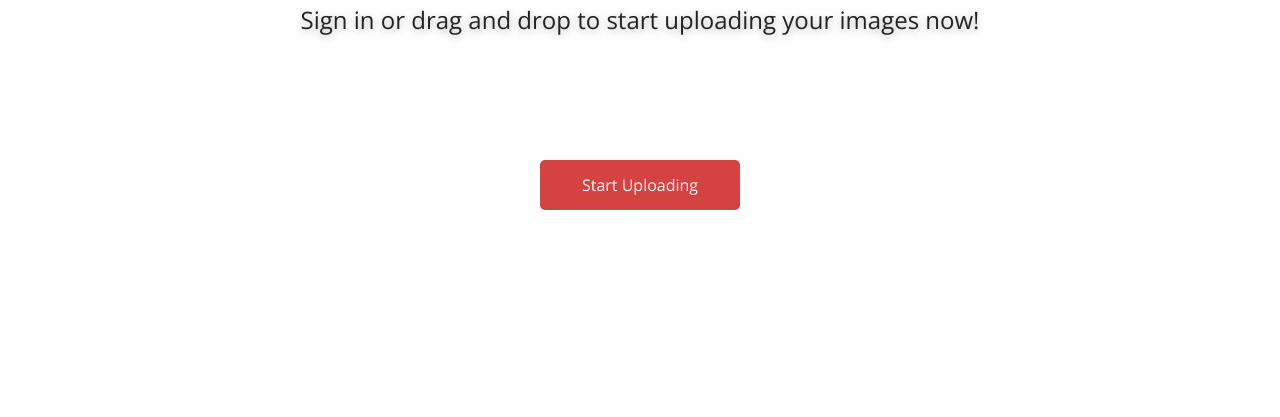
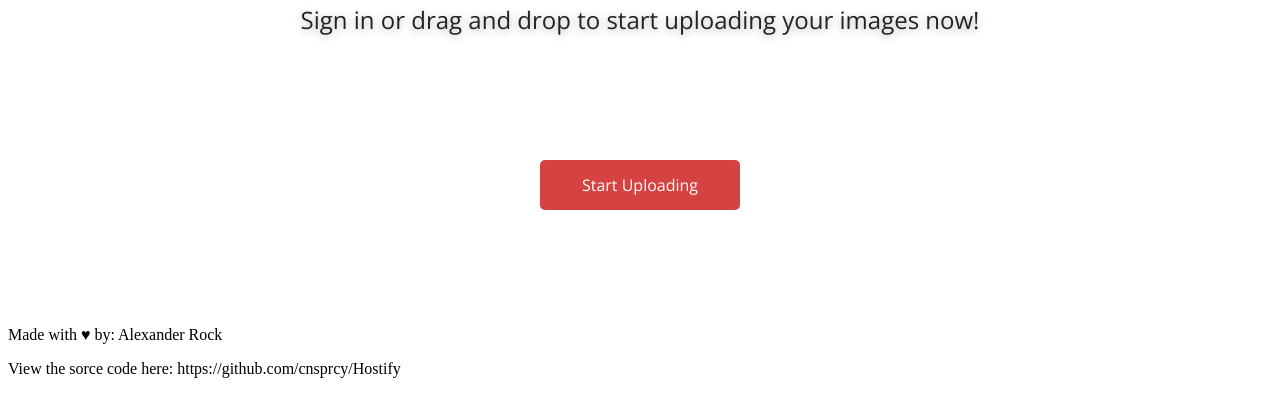
Before and after one commit to cnsprcy/Hostify, a plain HTML site: page index.html in a window 1280 px wide. Shown: the part 243-660 px from the top of the page. Drawn offline with nearby package versions, Linux system fonts and the light colour scheme; a web font is replaced by a local one.

Commit message:
Added footer

```diff
--- a/index.html
+++ b/index.html
@@ -25,6 +25,8 @@
 		</section>
 	</main>
     	<footer>
+		<p>Made with &hearts; by: Alexander Rock</p>
+		<p>View the sorce code here: https://github.com/cnsprcy/Hostify</p>
     	</footer>
 </body>
 </html>
```
